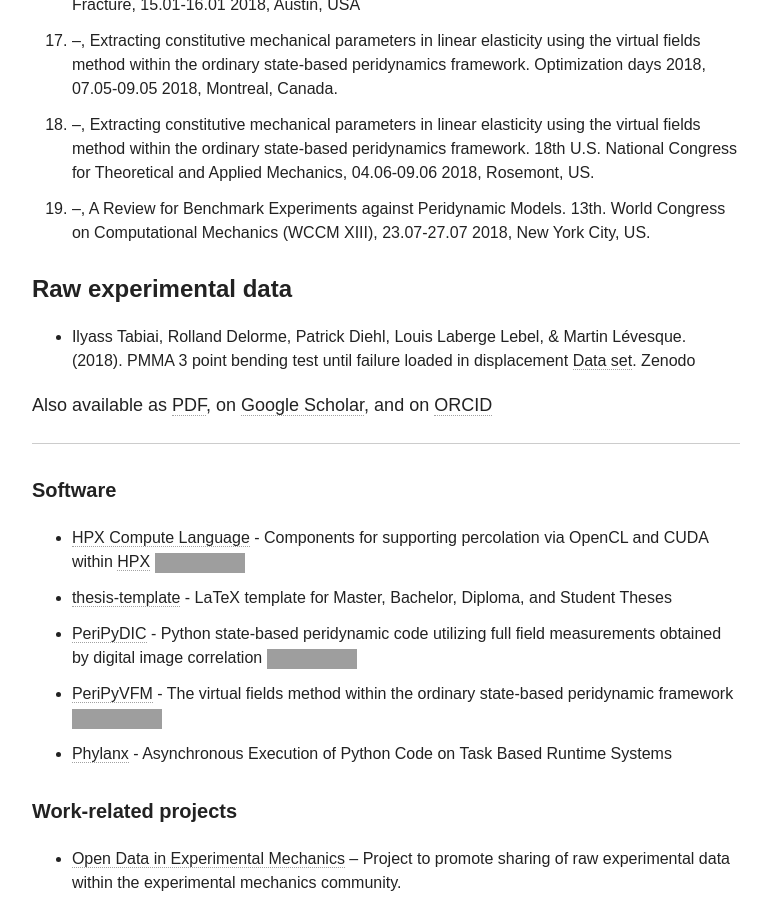
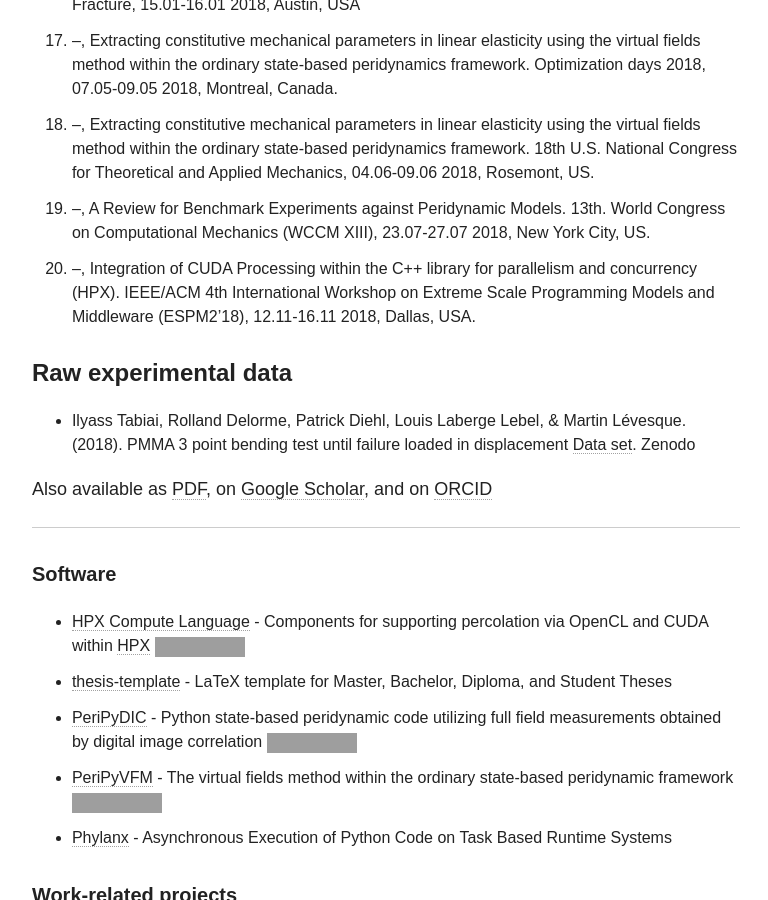
Before and after one commit to diehlpk/diehlpk.github.io, a Jekyll site: the page built from cv/index.md, in a window 1280 px wide and 900 px high, scrolled down 4294 px, cut to the strip 0-900 px from the top of the window. Shown: the whole strip, without its empty margins (254-1022 px from the left). Built offline with Jekyll 4.4.1, drawn with Linux system fonts in a browser that asks for light colours; nearby versions of some CDN libraries; some web fonts are replaced; grey boxes are pictures that could not be loaded.

Commit message:
Update CV

```diff
--- a/cv/index.md
+++ b/cv/index.md
@@ -118,6 +118,7 @@ fields method within the ordinary state-based peridynamics framework. Optimizati
 fields method within the ordinary state-based peridynamics framework. 18th U.S. National
 Congress for Theoretical and Applied Mechanics, 04.06-09.06 2018, Rosemont, US.
 19. --, A Review for Benchmark Experiments against Peridynamic Models. 13th. World Congress on Computational Mechanics (WCCM XIII), 23.07-27.07 2018, New York City, US.
+20. --, Integration of CUDA Processing within the C++ library for parallelism and concurrency (HPX). IEEE/ACM 4th International Workshop on Extreme Scale Programming Models and Middleware (ESPM2’18), 12.11-16.11 2018, Dallas, USA.
 
 #### Raw experimental data
 * Ilyass Tabiai, Rolland Delorme, Patrick Diehl, Louis Laberge Lebel, & Martin Lévesque. (2018). PMMA 3 point bending test until failure loaded in displacement [Data set](http://doi.org/10.5281/zenodo.1172068). Zenodo
```
